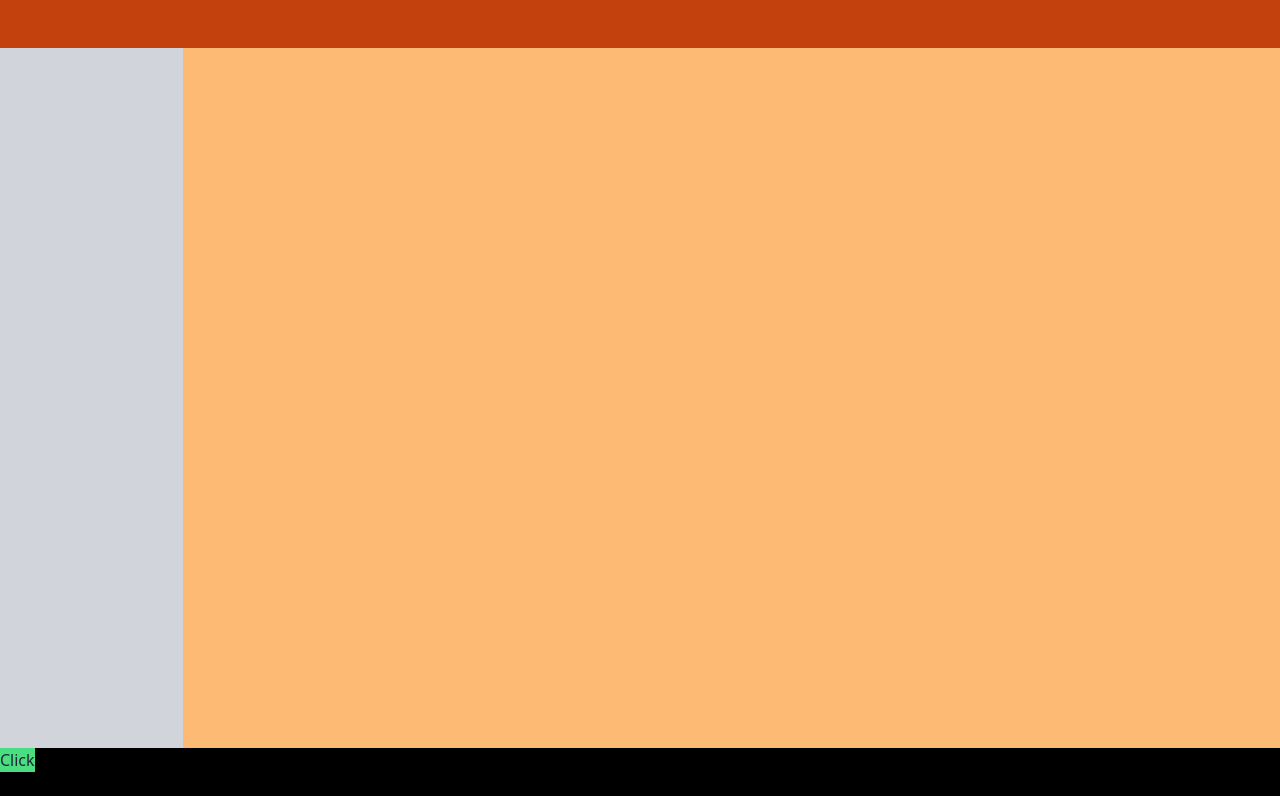
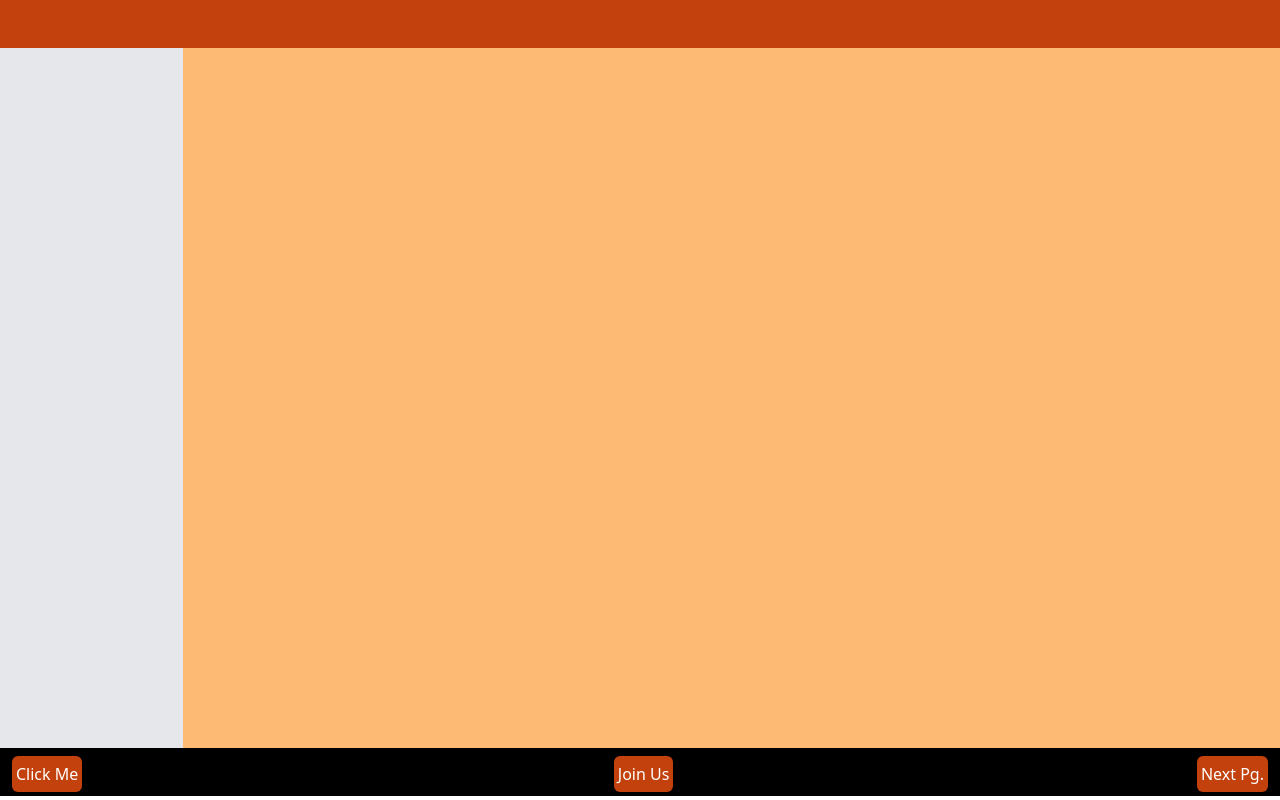
Before and after one commit to Jcain617/D5, a plain HTML site: page index.html in a window 1280 px wide. Drawn offline with nearby package versions, Linux system fonts and the light colour scheme.

Commit message:
added more buttons

```diff
--- a/index.html
+++ b/index.html
@@ -10,19 +10,32 @@
     <body>
     <header class="bg-orange-700 h-12 w-full"></header>
         <main class="bg-white w-full flex" style="height: calc(100vh - 100px);">
-          <nav class="bg-gray-300 w-0 lg:w-2/12 h-full"></nav>
+          <nav class="bg-gray-200 w-0 lg:w-2/12 h-full"></nav>
         	<section class="bg-orange-300 w-full lg:w-full h-full"></section>
         </main>
-		<footer class="bg-black h-12 w-full">
-      <button class="bg-green-400"><a href=""></a>Click</button>
+		<footer
+          class="bg-black h-12 w-full flex justify-between">
+      <button
+          class="bg-orange-700 text-white p-1 m-1 ml-3 mt-2 rounded-md"
+          type="button">
+            Click Me
+      </button>
+      <button
+          class="bg-orange-700 text-white p-1 m-1 ml-3 mt-2 rounded-md"
+          type="button">
+            Join Us
+      </button>
+      <button
+          class="bg-orange-700 text-white p-1 m-1 mr-3 mt-2 rounded-md"
+          type="button">
+            Next Pg.
+      </button>
 
       <!-- nav disaper -->
       <!-- visable invisable -->
       <!-- with and height set to 0 -->
       <!-- hidden  -->
       <!-- change the Z lev -->
-
-
     </footer>
-    </body>
+  </body>
 </html>
```
